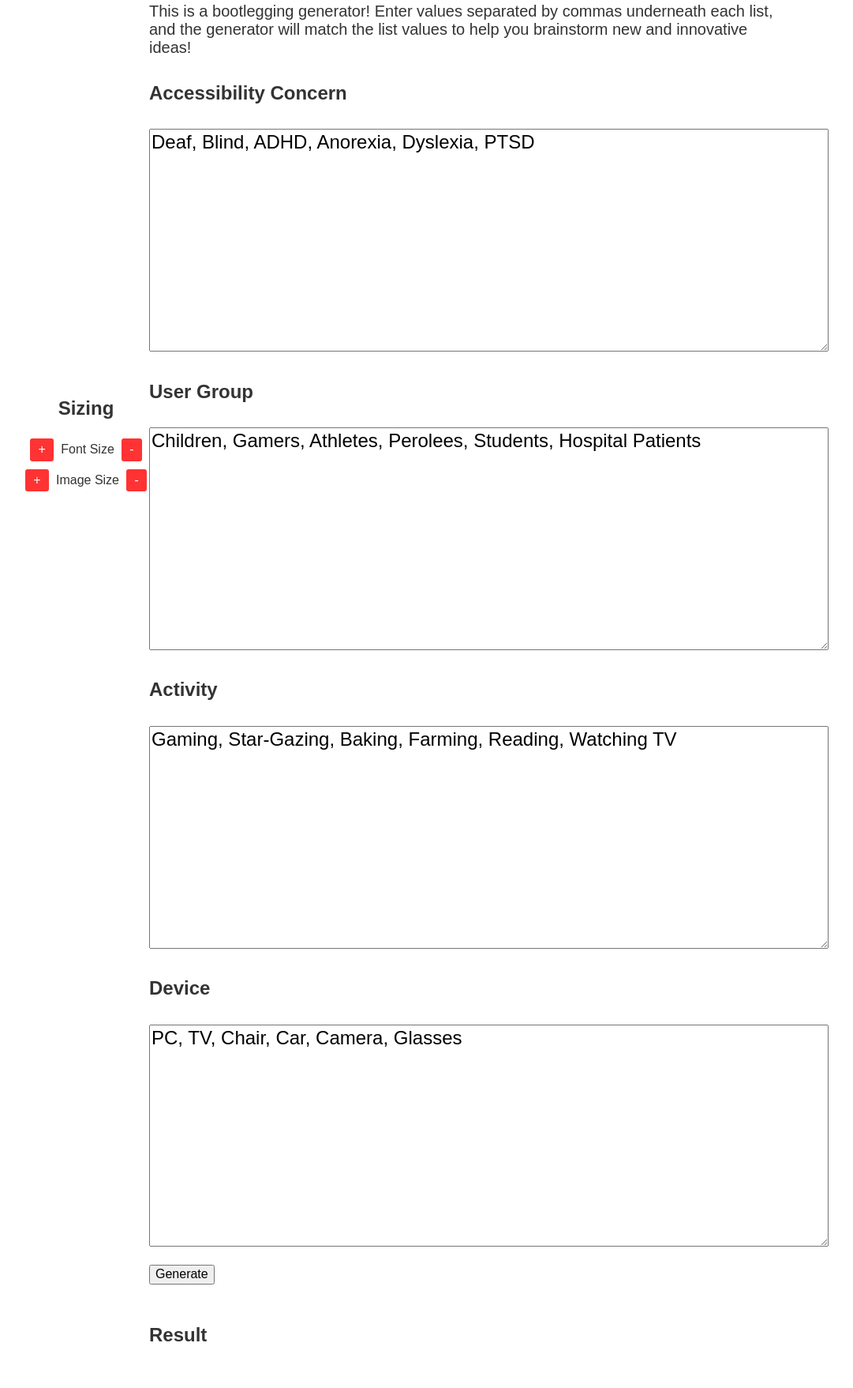
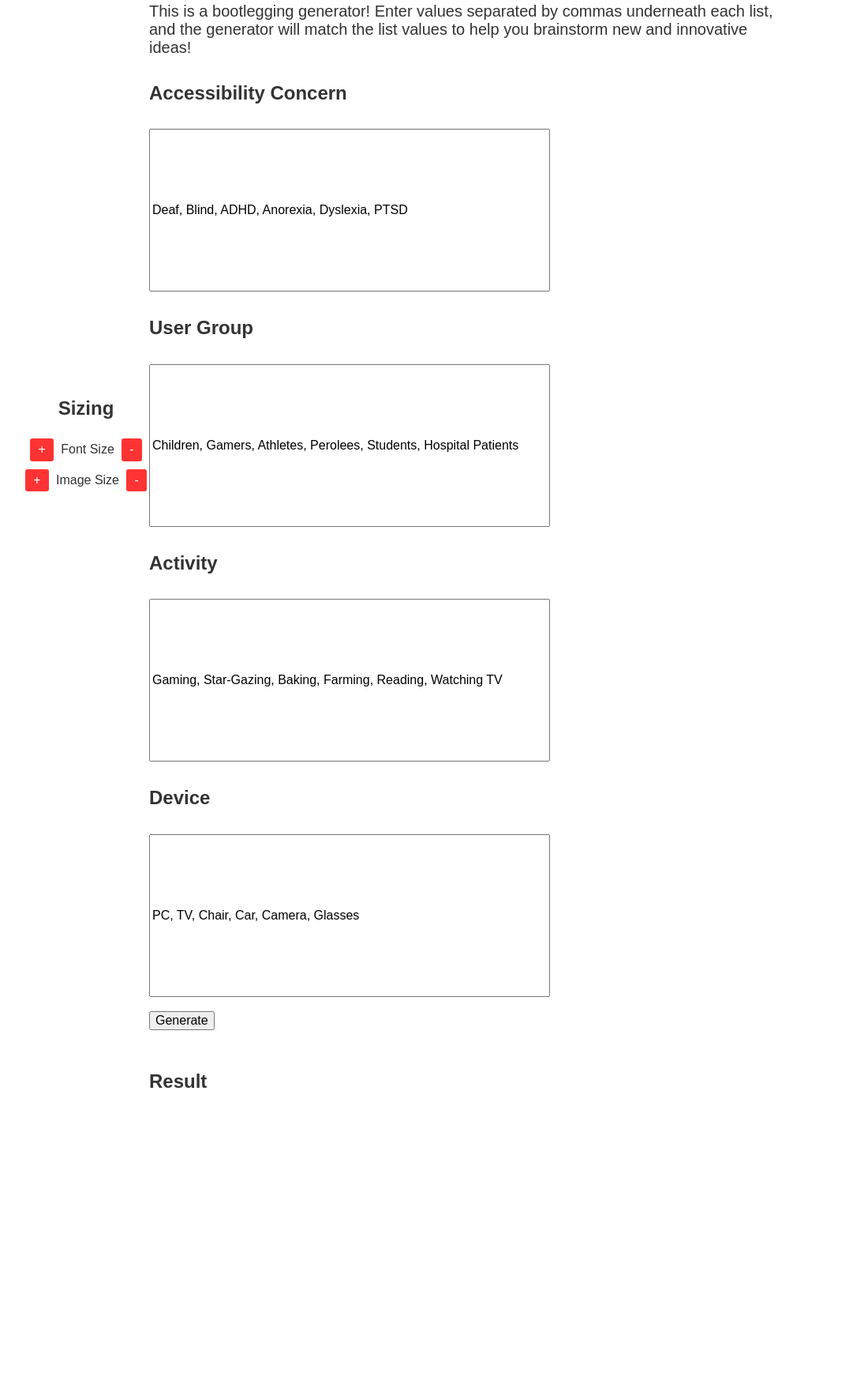
Before and after one commit to JBays1/CPS592s24, a website with bundled scripts: page index.html in a window 1280 px wide. Shown: the part 143-1900 px from the top of the page at 79% size, without its empty margins (51-1132 px from the left). After the commit the page ends 1595 px from the top, so only its background shows below. Built offline with nearby package versions, Linux system fonts and the light colour scheme; files whose address does not match are found by name.

Commit message:
second demo video

```diff
--- a/blog.css
+++ b/blog.css
@@ -29,6 +29,11 @@ img {
 
 textarea {
     font-size:24px;
+}
+
+input[type="text"] {
+    width: 500px;
+    height: 200px;
 }
 
 #accessibility {
--- a/blog.js
+++ b/blog.js
@@ -95,10 +95,10 @@ $("#fontUp").click(function() {
     pSize += 2;
     $('p').css('font-size', pSize + 'px');
 
-    // Increase font size by 2px for textarea inputs
-    a = parseInt($('textarea').css('font-size'));
-    a += 2;
-    $('textarea').css('font-size', a + 'px');
+    // // Increase font size by 2px for textarea inputs
+    // a = parseInt($('textarea').css('font-size'));
+    // a += 2;
+    // $('textarea').css('font-size', a + 'px');
 
     // Increase font size by 2px for headings (h1, h2, h3, h4)
     $('h1, h2, h3, h4').each(function() {
@@ -124,10 +124,10 @@ $("#fontDown").click(function() {
     pSize -= 2;
     $('p').css('font-size', pSize + 'px');
 
-    // Decrease font size by 2px for textarea inputs
-    a = parseInt($('textarea').css('font-size'));
-    a -= 2;
-    $('textarea').css('font-size', a + 'px');
+    // // Decrease font size by 2px for textarea inputs
+    // a = parseInt($('textarea').css('font-size'));
+    // a -= 2;
+    // $('textarea').css('font-size', a + 'px');
 
     // Decrease font size by 2px for headings (h1, h2, h3, h4)
     $('h1, h2, h3, h4').each(function() {
--- a/index.html
+++ b/index.html
@@ -44,20 +44,20 @@
         </p>
         <div>
             <h4>Accessibility Concern</h4>
-            <!-- <input type="text" id="AccConcern" style="height:auto; width:500px;" value="Deaf, Blind, ADHD, Anorexia, Dyslexia, PTSD"> -->
-            <textarea name="AccConcern" id="AccConcern" cols="60" rows="10">Deaf, Blind, ADHD, Anorexia, Dyslexia, PTSD</textarea>
+            <input type="text" id="AccConcern" value="Deaf, Blind, ADHD, Anorexia, Dyslexia, PTSD">
+            <!-- <textarea name="AccConcern" id="AccConcern" cols="60" rows="10">Deaf, Blind, ADHD, Anorexia, Dyslexia, PTSD</textarea> -->
 
             <h4>User Group</h4>
-            <!-- <input type="text" id="UserGroup" style="height:auto; width:500px;" value="Children, Gamers, Athletes, Perolees, Students, Hospital Patients"> -->
-            <textarea name="UserGroup" id="UserGroup" cols="60" rows="10">Children, Gamers, Athletes, Perolees, Students, Hospital Patients</textarea>
+            <input type="text" id="UserGroup" value="Children, Gamers, Athletes, Perolees, Students, Hospital Patients">
+            <!-- <textarea name="UserGroup" id="UserGroup" cols="60" rows="10">Children, Gamers, Athletes, Perolees, Students, Hospital Patients</textarea> -->
 
             <h4>Activity</h4>
-            <!-- <input type="text" id="Activity" value="Gaming, Star-Gazing, Baking, Farming, Reading, Watching TV"> -->
-            <textarea name="Activity" id="Activity" cols="60" rows="10">Gaming, Star-Gazing, Baking, Farming, Reading, Watching TV</textarea>
+            <input type="text" id="Activity" value="Gaming, Star-Gazing, Baking, Farming, Reading, Watching TV">
+            <!-- <textarea name="Activity" id="Activity" cols="60" rows="10">Gaming, Star-Gazing, Baking, Farming, Reading, Watching TV</textarea> -->
 
             <h4>Device</h4>
-            <!-- <input type="text" id="Device" value="PC, TV, Chair, Car, Camera, Glasses"> -->
-            <textarea name="Device" id="Device" cols="60" rows="10">PC, TV, Chair, Car, Camera, Glasses</textarea>
+            <input type="text" id="Device" value="PC, TV, Chair, Car, Camera, Glasses">
+            <!-- <textarea name="Device" id="Device" cols="60" rows="10">PC, TV, Chair, Car, Camera, Glasses</textarea> -->
 
             <br>
             <br>
```
